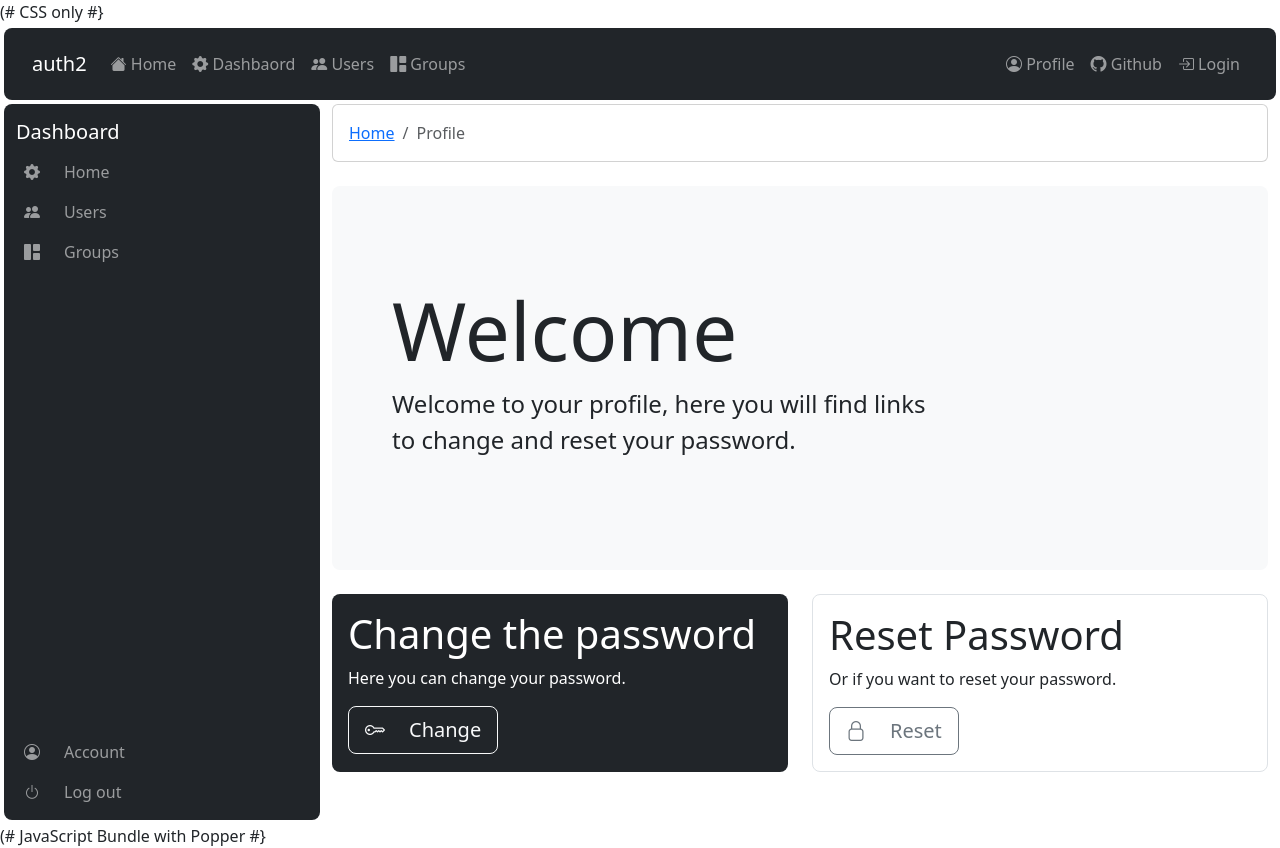
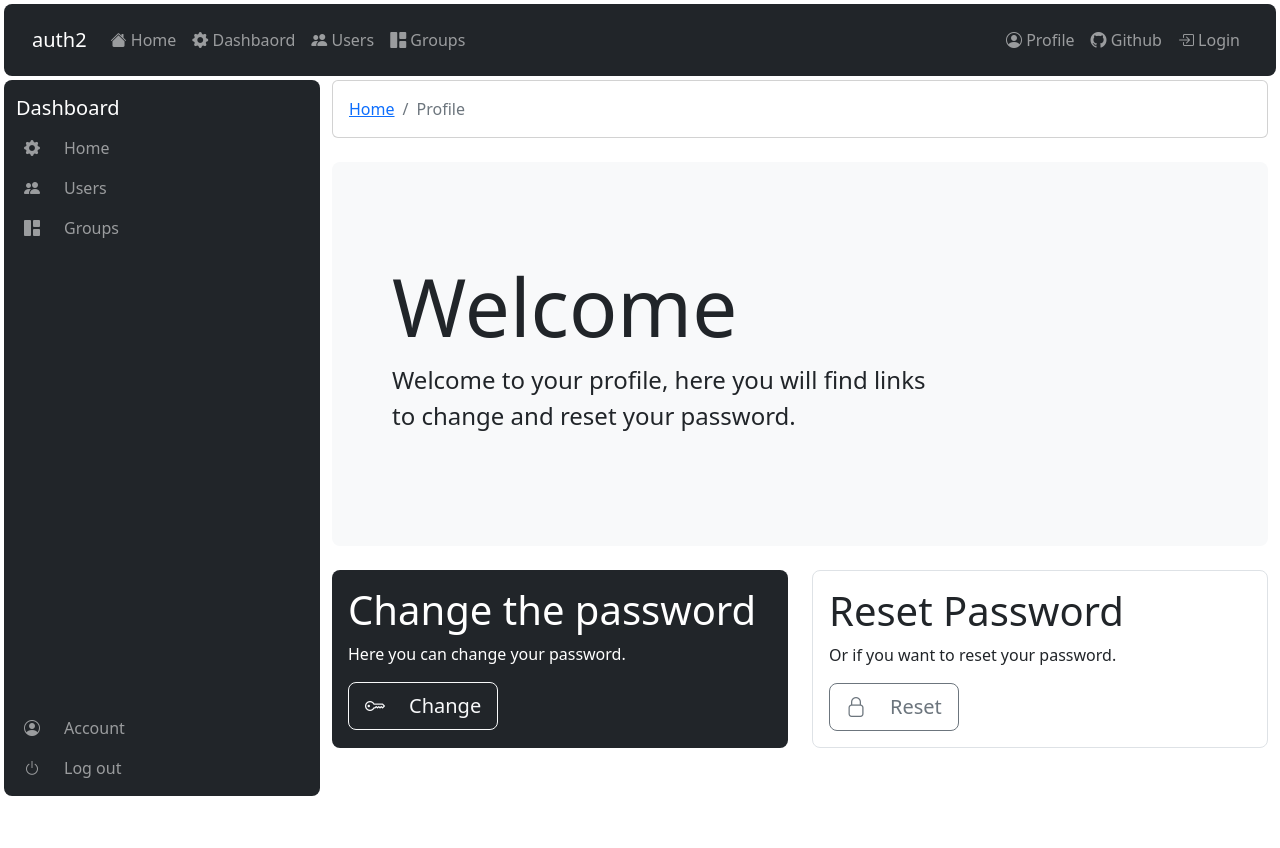
Before and after one commit to youzarsiph/auth, a Django app: template templates/auth2/authentication/profile.html in a window 1280 px wide. After the commit the page ends 796 px from the top, so only its background shows below. Run offline with Django 3.2, Linux system fonts and the light colour scheme; the template is opened without the code that fills it, so the values that code supplies are empty; some libraries are stand-ins or nearby versions.

Commit message:
Fiexd a bug in templates

```diff
--- a/templates/auth2/base/base.html
+++ b/templates/auth2/base/base.html
@@ -7,8 +7,8 @@
     <meta name="viewport" content="width=device-width, initial-scale=1.0">
     {# <link rel="stylesheet" href="{% static 'auth2/node_modules/bootstrap/dist/css/bootstrap.css' %}">#}
     {# <link rel="stylesheet" href="{% static 'auth2/node_modules/bootstrap-icons/font/bootstrap-icons.css' %}"> #}
-    (# CSS only #}
-    <link href="https://cdn.jsdelivr.net/npm/bootstrap@latest/dist/css/bootstrap.min.css" rel="stylesheet"
+    {# CSS only #}
+    <link href="https://cdn.jsdelivr.net/npm/bootstrap@5.2.0-beta1/dist/css/bootstrap.min.css" rel="stylesheet"
           integrity="sha384-0evHe/X+R7YkIZDRvuzKMRqM+OrBnVFBL6DOitfPri4tjfHxaWutUpFmBp4vmVor" crossorigin="anonymous">
     <link rel="stylesheet" href="https://cdn.jsdelivr.net/npm/bootstrap-icons@latest/font/bootstrap-icons.css">
 
@@ -31,7 +31,7 @@
 {# Scripts here. #}
 {#<script src="{% static 'auth2/node_modules/@popperjs/core/dist/umd/popper.js' %}"></script>#}
 {#<script src="{% static 'auth2/node_modules/bootstrap/dist/js/bootstrap.js' %}"></script>#}
-(# JavaScript Bundle with Popper #}
+{# JavaScript Bundle with Popper #}
 <script src="https://cdn.jsdelivr.net/npm/bootstrap@5.2.0-beta1/dist/js/bootstrap.bundle.min.js"
         integrity="sha384-pprn3073KE6tl6bjs2QrFaJGz5/SUsLqktiwsUTF55Jfv3qYSDhgCecCxMW52nD2"
         crossorigin="anonymous"></script>
```
